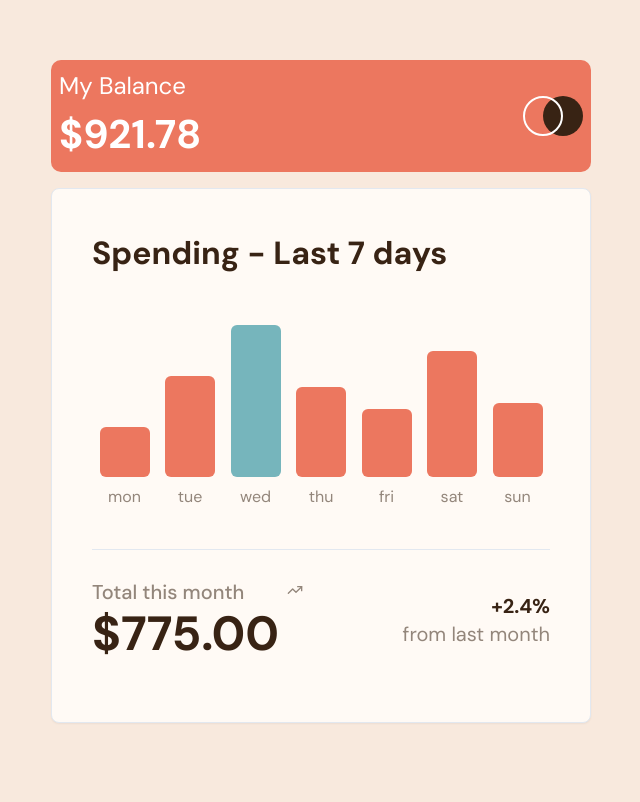
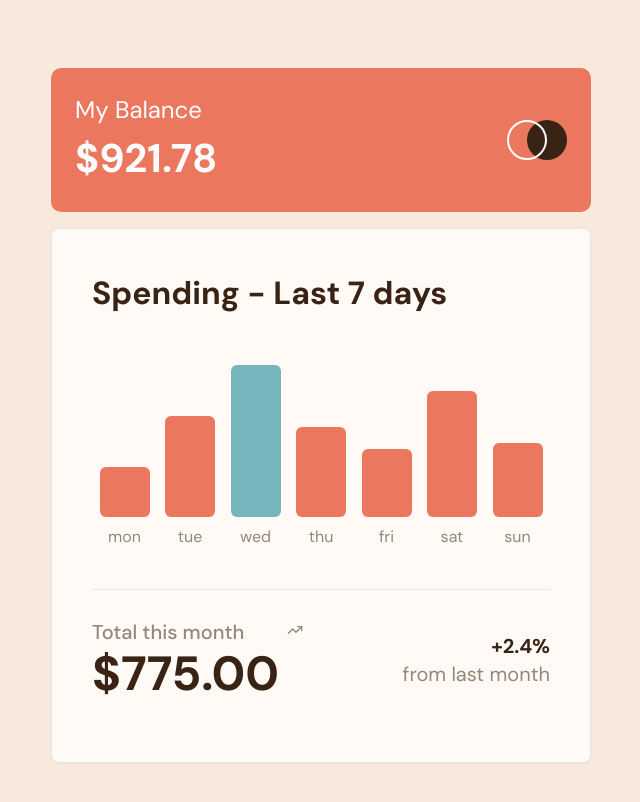
Before and after one commit to queseri/expenses-chart, a React (Vite) app: page / in a window 1280 px wide. Shown: the part 124-926 px from the top of the page, without its empty margins (319-959 px from the left). Built offline with nearby package versions, Linux system fonts and the light colour scheme.

Commit message:
fix: heading section spacing increasee

```diff
--- a/src/App.tsx
+++ b/src/App.tsx
@@ -66,7 +66,7 @@ function App() {
     return (
         <main className="max-w-[33.75rem] w-full flex flex-col gap-4 justify-center items-center lg:my-[168px]">
             <div className="w-full">
-                <div className=" bg-[hsl(var(--soft-red))] rounded-[10px] p-2">
+                <div className=" bg-[hsl(var(--soft-red))] rounded-[10px] p-6">
                     <div className="flex justify-between">
                         <div className="flex flex-col justify-center align-middle">
                             <h3 className="text-[hsl(var(--white))] text-[1rem] lg:text-[1.5rem]">
--- a/src/index.css
+++ b/src/index.css
@@ -86,7 +86,7 @@ body {
     display: flex;
     justify-content: center;
     align-items: center;
-    padding: 1rem;
+    padding: 1.5rem;
 }
 
 .circle::after {
```
